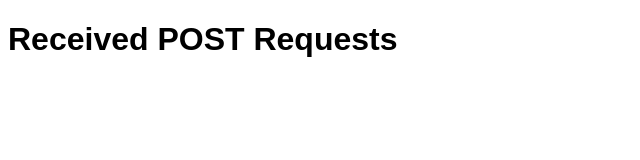
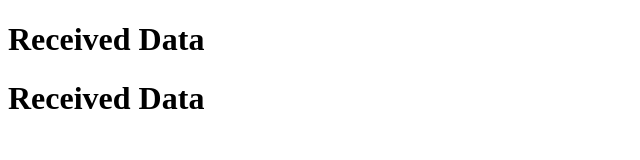
Before and after one commit to athulksriod/test1, a website: page public/index.html in a window 1280 px wide. Shown: the whole page, without its empty margins (0-640 px from the left). Drawn offline with Linux system fonts and the light colour scheme.

Commit message:
index.html

```diff
--- a/public/index.html
+++ b/public/index.html
@@ -3,46 +3,32 @@
 <head>
     <meta charset="UTF-8">
     <meta name="viewport" content="width=device-width, initial-scale=1.0">
-  <title>Received POST Requests</title>
-  <style>
-    /* Add your CSS styles here */
-    body {
-      font-family: Arial, sans-serif;
-    }
-    .post-container {
-      margin-top: 20px;
-    }
-  </style>
+    <title>Received Data</title>
 </head>
 <body>
-  <h1>Received POST Requests</h1>
-  <div id="posts"></div>
+    <h1>Received Data</h1>
+    <div id="data"></div>
 
     <script>
-    // Function to fetch the received posts and display them
-    async function fetchPosts() {
-      const response = await fetch('/');
-      const data = await response.json();
-
-      const postsContainer = document.getElementById('posts');
-      postsContainer.innerHTML = ''; // Clear previous posts
-
-      data.forEach(post => {
-        const postElement = document.createElement('div');
-        postElement.classList.add('post-container');
-        postElement.innerHTML = `
-          <p><strong>Received POST Data:</strong> ${JSON.stringify(post)}</p>
-          <hr>
-        `;
-        postsContainer.appendChild(postElement);
+        // Function to fetch data from the server and display it on the webpage
+        async function fetchData() {
+            try {
+                const response = await fetch('/', {
+                    method: 'POST',
+                    headers: {
+                        'Content-Type': 'application/json'
+                    },
+                    body: JSON.stringify({ message: 'Hello from Postman' }) // Sending sample data
                 });
+                const data = await response.text();
+                document.getElementById('data').innerHTML = data;
+            } catch (error) {
+                console.error('Error fetching data:', error);
+            }
         }
 
-    // Fetch posts initially when the page loads
-    fetchPosts();
-
-    // Optional: Fetch posts periodically to update the list
-    // setInterval(fetchPosts, 5000); // Fetch every 5 seconds
+        // Call fetchData function when the page loads
+        window.onload = fetchData;
     </script>
 </body>
 </html>
```
Lines whose indentation alone changed are shown as unchanged.
